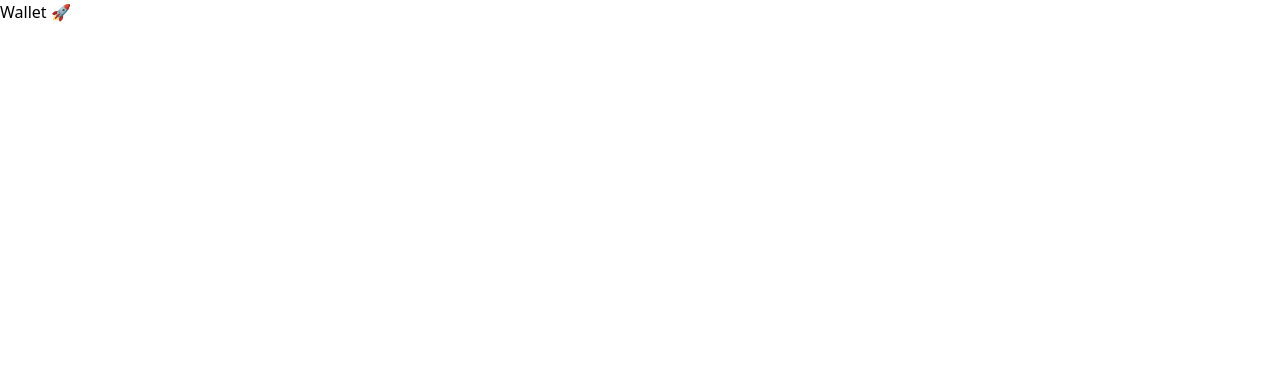
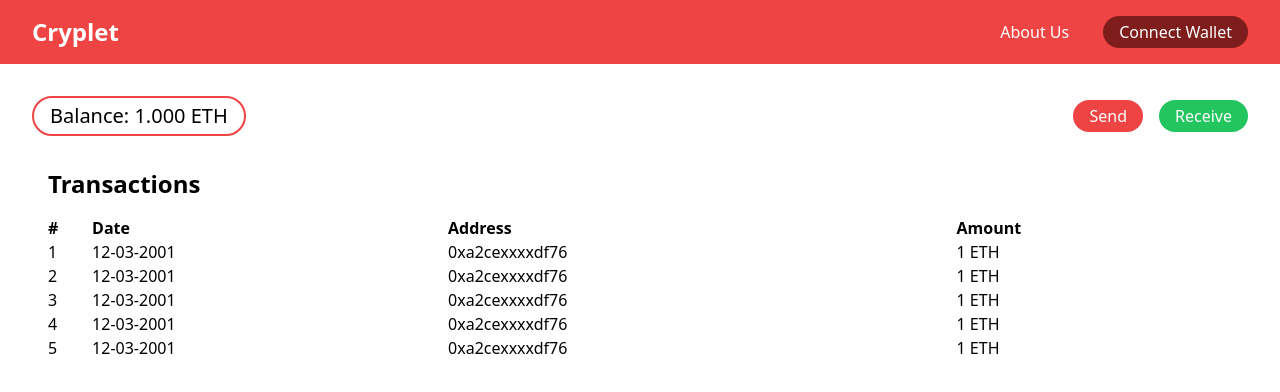
Before and after one commit to alchemist-coders/crypto-wallet, a Next.js app: page /wallet in a window 1280 px wide. Shown: the top 392 px of the page. Built offline with nearby package versions, Linux system fonts and the light colour scheme.

Commit message:
basic webpage

```diff
--- /dev/null
+++ b/components/Navbar.jsx
@@ -0,0 +1,28 @@
+import React from "react";
+import Link from "next/link";
+
+const Navbar = () => {
+  return (
+    <nav className="h-16 w-full px-8 bg-red-500 text-white flex justify-between items-center fixed">
+      <Link href="/">
+        <a className="text-2xl font-semibold">Cryplet</a>
+      </Link>
+      <ul className="flex justify-around items-center gap-4">
+        <li>
+          <Link href="/about">
+            <a className="border-2 border-transparent hover:border-white px-4 py-1 rounded-3xl transition">
+              About Us
+            </a>
+          </Link>
+        </li>
+        <li>
+          <button className="bg-red-900 hover:bg-red-700 active:bg-red-900 px-4 py-1 rounded-3xl transition">
+            Connect Wallet
+          </button>
+        </li>
+      </ul>
+    </nav>
+  );
+};
+
+export default Navbar;
--- a/pages/index.js
+++ b/pages/index.js
@@ -1,5 +1,14 @@
+import { useEffect } from "react";
+import { useRouter } from "next/router";
+
 const index = () => {
-  return <main>Landing 🚀</main>;
+  const router = useRouter();
+
+  useEffect(() => {
+    router.push("welcome");
+  }, []);
+
+  return null;
 };
 
 export default index;
--- a/pages/wallet.js
+++ b/pages/wallet.js
@@ -1,5 +1,73 @@
+import Navbar from "../components/Navbar";
+
 const wallet = () => {
-  return <main>Wallet 🚀</main>;
+  return (
+    <>
+      <Navbar />
+      <main className="p-8 pt-24 flex flex-col-reverse">
+        <div className="p-4 mt-4 flex flex-col gap-4">
+          <h3 className="text-2xl font-semibold">Transactions</h3>
+          <table>
+            <tr className="text-left">
+              <th>#</th>
+              <th>Date</th>
+              <th>Address</th>
+              <th>Amount</th>
+            </tr>
+            <tr className="">
+              <td>1</td>
+              <td>12-03-2001</td>
+              <td>0xa2cexxxxdf76</td>
+              <td>1 ETH</td>
+            </tr>
+            <tr>
+              <td>2</td>
+              <td>12-03-2001</td>
+              <td>0xa2cexxxxdf76</td>
+              <td>1 ETH</td>
+            </tr>
+            <tr>
+              <td>3</td>
+              <td>12-03-2001</td>
+              <td>0xa2cexxxxdf76</td>
+              <td>1 ETH</td>
+            </tr>
+            <tr>
+              <td>4</td>
+              <td>12-03-2001</td>
+              <td>0xa2cexxxxdf76</td>
+              <td>1 ETH</td>
+            </tr>
+            <tr>
+              <td>5</td>
+              <td>12-03-2001</td>
+              <td>0xa2cexxxxdf76</td>
+              <td>1 ETH</td>
+            </tr>
+          </table>
+        </div>
+
+        <div className="w-full flex justify-between items-center">
+          <h4 className="text-xl font-medium border-2 border-red-500 px-4 py-1 rounded-3xl">
+            Balance: 1.000 ETH
+          </h4>
+
+          <ul className="flex justify-around items-center gap-4">
+            <li>
+              <button className="bg-red-500 hover:bg-red-700 active:bg-red-500 text-white px-4 py-1 rounded-3xl transition">
+                Send
+              </button>
+            </li>
+            <li>
+              <button className="bg-green-500 hover:bg-green-700 active:bg-green-500 text-white px-4 py-1 rounded-3xl transition">
+                Receive
+              </button>
+            </li>
+          </ul>
+        </div>
+      </main>
+    </>
+  );
 };
 
 export default wallet;
--- /dev/null
+++ b/pages/welcome.js
@@ -0,0 +1,38 @@
+import React from "react";
+import Image from "next/image";
+
+import Navbar from "../components/Navbar";
+
+import crypto from "../assets/crypto.svg";
+
+const welcome = () => {
+  return (
+    <>
+      <Navbar />
+      <main className="h-screen p-8 pt-24 grid grid-cols-2 gap-4">
+        <div className="flex flex-col justify-center items-start gap-8">
+          <h3 className="text-4xl text-red-500 font-semibold">Just a Wallet</h3>
+          <p className="text-lg text-justify">
+            Lorem ipsum dolor sit, amet consectetur adipisicing elit. Quisquam,
+            ipsam tempora inventore obcaecati voluptate eaque natus, blanditiis
+            et molestiae, at provident numquam dignissimos. In aut sapiente nam
+            iure, facilis ducimus. Non itaque at magnam nobis autem debitis?
+            Autem impedit et numquam mollitia blanditiis vel asperiores corrupti
+            possimus voluptate eius ad maiores ab dolor nesciunt, facere,
+            perspiciatis magnam esse voluptatum rerum! Magnam perferendis minima
+            quod omnis laborum molestiae fuga fugiat saepe ex, veniam beatae
+            necessitatibus, corrupti voluptate perspiciatis unde, repudiandae
+            culpa a cum sit quisquam ipsa cupiditate nisi? Nihil, provident
+            iste.
+          </p>
+          <button className="self-center bg-red-500 text-2xl text-white px-8 py-2 rounded-3xl">
+            Get Started
+          </button>
+        </div>
+        <Image src={crypto} />
+      </main>
+    </>
+  );
+};
+
+export default welcome;
```
Also changed, not shown: assets/crypto.svg (added), components/README.md (deleted).
